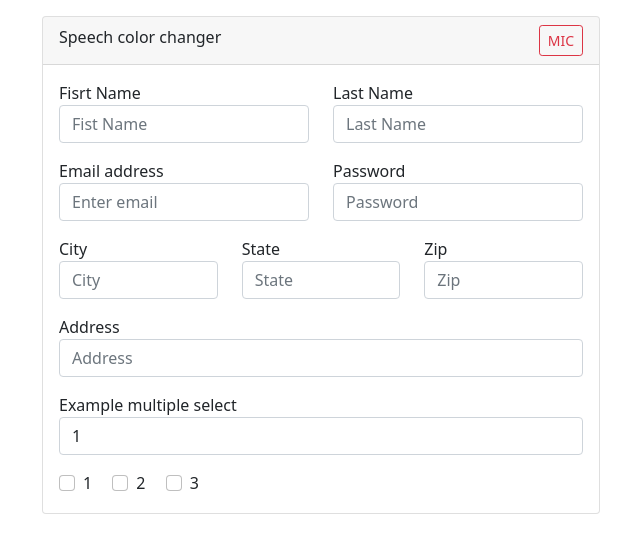
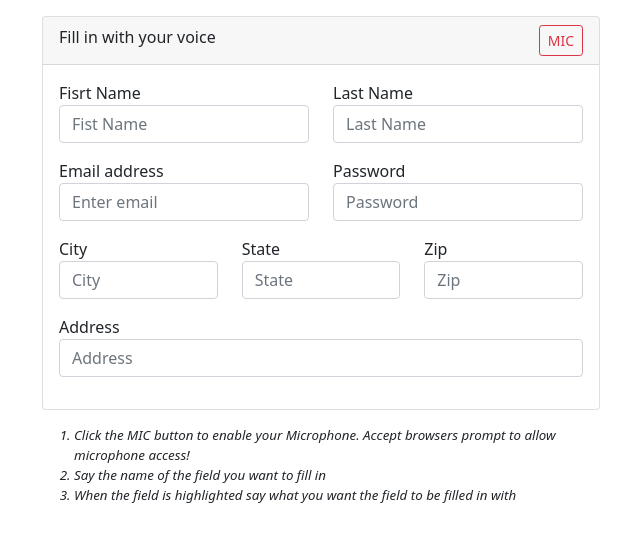
Before and after one commit to anestorov/speech-web-api, a website: page index.html in a window 1280 px wide. Shown: the whole page, without its empty margins (319-959 px from the left). Drawn offline with nearby package versions, Linux system fonts and the light colour scheme.

Commit message:
UI improvements

```diff
--- a/index.html
+++ b/index.html
@@ -15,7 +15,7 @@
     <div class="container">
 
         <div class="card my-3 mx-auto w-50">
-            <div class="card-header"><span>Speech color changer</span>
+            <div class="card-header"><span>Fill in with your voice</span>
                 <span style="float: right;"><button id="mic" class="btn btn-outline-danger btn-sm">MIC</button></span>
 
             </div>
@@ -79,7 +79,7 @@
                         <input type="text" class="form-control" id="address" placeholder="Address">
                     </div>
 
-                    <div class="form-group my-3">
+                    <!--<div class="form-group my-3">
                         <label for="exampleFormControlSelect2">Example multiple select</label>
                         <select class="form-control" id="exampleFormControlSelect2">
                             <option>1</option>
@@ -101,11 +101,19 @@
                     <div class="form-check form-check-inline">
                         <input class="form-check-input" type="checkbox" id="inlineCheckbox3" value="option3">
                         <label class="form-check-label" for="inlineCheckbox3">3 </label>
-                    </div>
+                    </div>-->
 
                 </form>
             </div>
         </div>
+        <section>
+            <ol class="mx-auto w-50" style="font-style: italic; font-size: smaller">
+                <li>Click the MIC button to enable your Microphone. Accept browsers prompt to allow microphone access!
+                </li>
+                <li>Say the name of the field you want to fill in</li>
+                <li>When the field is highlighted say what you want the field to be filled in with</li>
+            </ol>
+        </section>
     </div>
 </body>
 
```
